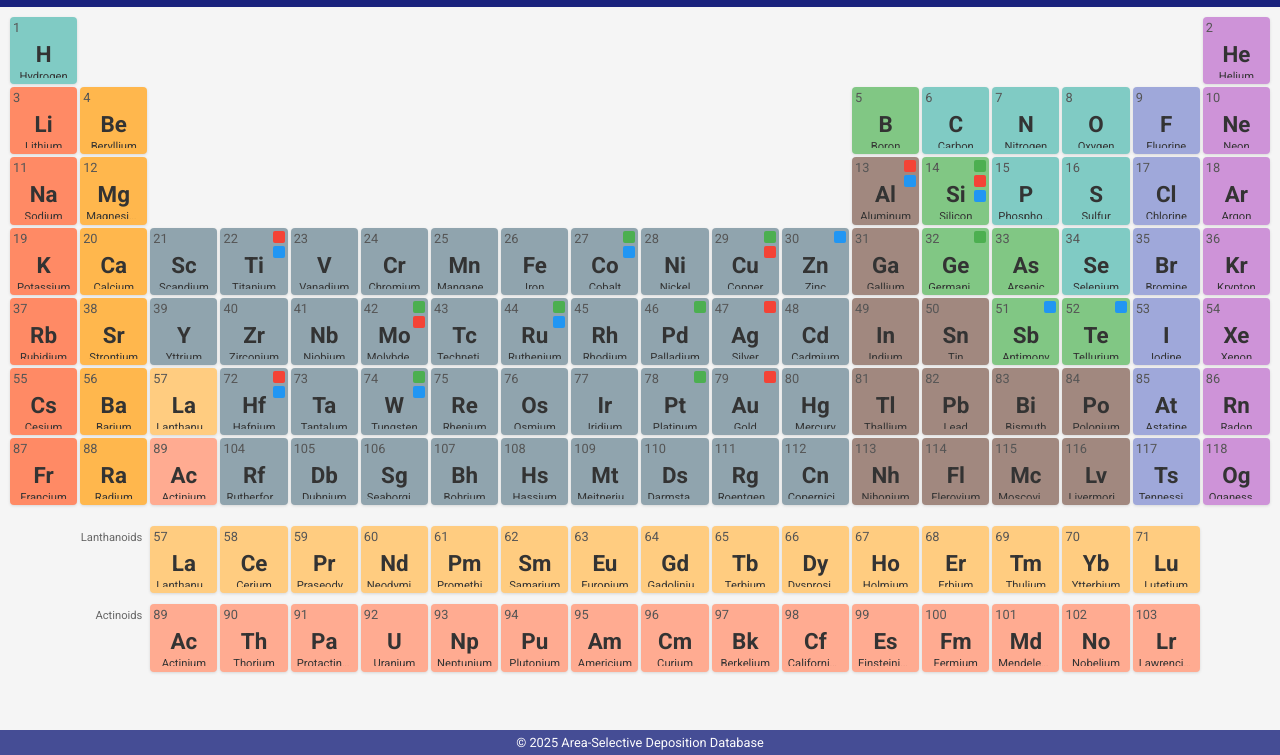
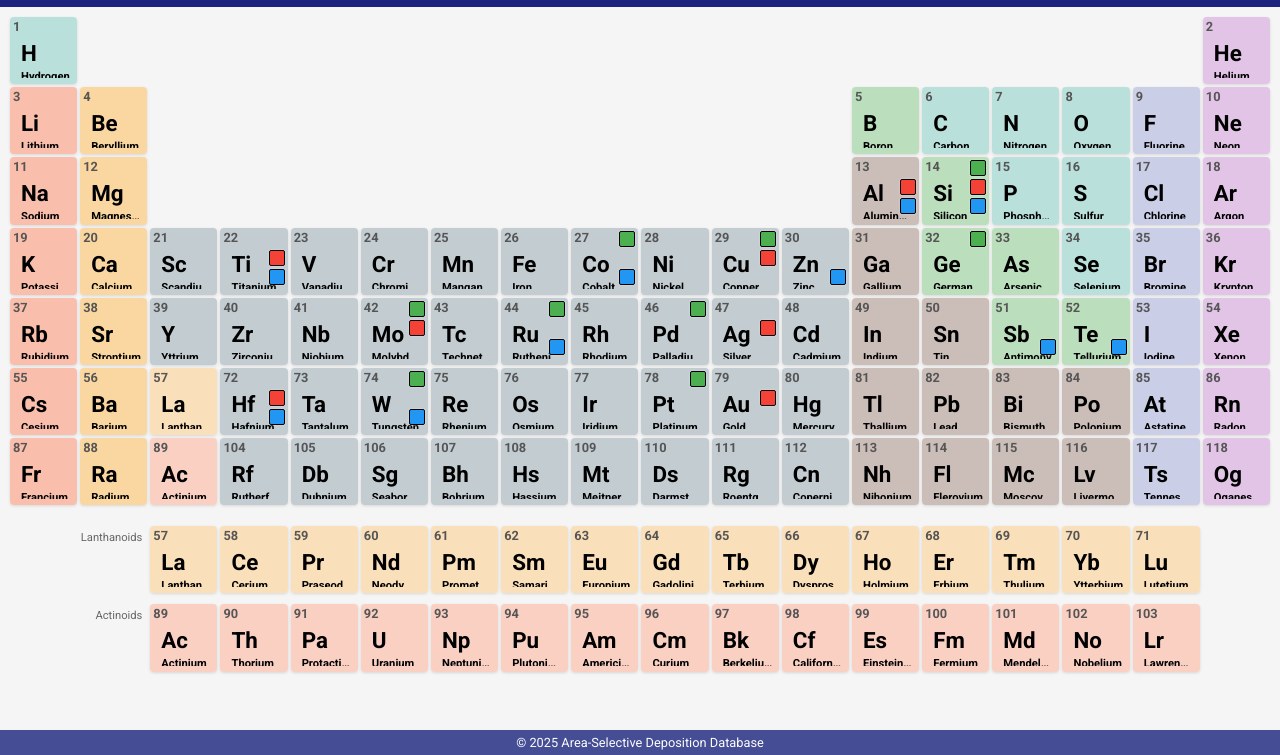
Before and after one commit to StarryWorm/ASD, a plain HTML site: page index.html in a window 1280 px wide. Shown: the part 45-800 px from the top of the page. Drawn offline with Linux system fonts and the light colour scheme.

Commit message:
Style improvements

```diff
--- a/static/css/styles.css
+++ b/static/css/styles.css
@@ -5,17 +5,17 @@
   --non-growth-surface-color: #F44336;
   --grown-material-color: #2196F3;
 
-  /* Element Category Colors */
-  --alkali-metal-color: #ff8a65;
-  --alkaline-earth-metal-color: #ffb74d;
-  --transition-metal-color: #90a4ae;
-  --post-transition-metal-color: #a1887f;
-  --metalloid-color: #81c784;
-  --nonmetal-color: #80cbc4;
-  --halogen-color: #9fa8da;
-  --noble-gas-color: #ce93d8;
-  --lanthanide-color: #ffcc80;
-  --actinide-color: #ffab91;
+  /* Element Category Colors - now with 50% transparency */
+  --alkali-metal-color: rgba(255, 138, 101, 0.5);
+  --alkaline-earth-metal-color: rgba(255, 183, 77, 0.5);
+  --transition-metal-color: rgba(144, 164, 174, 0.5);
+  --post-transition-metal-color: rgba(161, 136, 127, 0.5);
+  --metalloid-color: rgba(129, 199, 132, 0.5);
+  --nonmetal-color: rgba(128, 203, 196, 0.5);
+  --halogen-color: rgba(159, 168, 218, 0.5);
+  --noble-gas-color: rgba(206, 147, 216, 0.5);
+  --lanthanide-color: rgba(255, 204, 128, 0.5);
+  --actinide-color: rgba(255, 171, 145, 0.5);
 }
 
 * {
@@ -126,7 +126,7 @@ body {
   display: flex;
   flex-direction: column;
   justify-content: flex-start;
-  background-color: #ffffff;
+  background-color: rgba(255, 255, 255, 0.7);
   border-radius: 4px;
   padding: 6px;
   cursor: pointer;
@@ -136,6 +136,18 @@ body {
   user-select: none;
   min-width: 50px;
   min-height: 50px;
+  /* Ensure crisp text rendering */
+  transform: translateZ(0);
+  backface-visibility: hidden;
+}
+
+/* Make text dark for better readability against transparent backgrounds */
+.symbol, .name, .atomic-number {
+  color: #000;
+  font-weight: bold;
+  text-rendering: geometricPrecision;
+  -webkit-font-smoothing: antialiased;
+  -moz-osx-font-smoothing: grayscale;
 }
 
 .element:hover {
@@ -174,12 +186,21 @@ body {
   display: flex;
   flex-direction: column;
   gap: 3px;
+  height: calc(100% - 6px);
 }
 
 .role-indicator {
-  width: 12px;
-  height: 12px;
+  width: 16px;
+  height: 16px;
   border-radius: 2px;
+  border: 1px solid #000;
+  box-shadow: 0 0 2px rgba(255, 255, 255, 0.5);
+}
+
+/* Ensure consistent spacing even when indicators are hidden */
+.role-indicator[style*="hidden"] {
+  display: block;
+  visibility: hidden;
 }
 
 .atomic-number {
@@ -188,18 +209,21 @@ body {
   left: 3px;
   font-size: 0.8rem;
   color: #555;
+  text-align: left;
 }
 
 .symbol {
   margin-top: 18px;
   font-size: 1.4rem;
   font-weight: bold;
-  text-align: center;
+  text-align: left;
+  padding-left: 5px;
 }
 
 .name {
   font-size: 0.7rem;
-  text-align: center;
+  text-align: left;
+  padding-left: 5px;
   margin-top: 3px;
   white-space: nowrap;
   overflow: hidden;
--- a/static/js/main.js
+++ b/static/js/main.js
@@ -1,4 +1,4 @@
-// improved-main.js - Interactive Periodic Table for ASD Database
+// main.js - Interactive Periodic Table for ASD Database
 
 // Global variables
 let elementsData = [];
@@ -171,24 +171,36 @@ function createElementCell(element) {
   const indicatorsContainer = document.createElement('div');
   indicatorsContainer.className = 'role-indicators';
 
-  // Create indicators for each role
+  // Always create all three indicators in fixed positions
+  // Growth indicator (green) - always on top
+  const growthIndicator = document.createElement('div');
+  growthIndicator.className = 'role-indicator';
   if (isGrowthSurface) {
-    const growthIndicator = document.createElement('div');
-    growthIndicator.className = 'role-indicator growth-indicator';
-    indicatorsContainer.appendChild(growthIndicator);
+    growthIndicator.classList.add('growth-indicator');
+  } else {
+    growthIndicator.style.visibility = 'hidden';
   }
+  indicatorsContainer.appendChild(growthIndicator);
 
+  // Non-growth indicator (orange) - always in middle
+  const nonGrowthIndicator = document.createElement('div');
+  nonGrowthIndicator.className = 'role-indicator';
   if (isNonGrowthSurface) {
-    const nonGrowthIndicator = document.createElement('div');
-    nonGrowthIndicator.className = 'role-indicator non-growth-indicator';
-    indicatorsContainer.appendChild(nonGrowthIndicator);
+    nonGrowthIndicator.classList.add('non-growth-indicator');
+  } else {
+    nonGrowthIndicator.style.visibility = 'hidden';
   }
+  indicatorsContainer.appendChild(nonGrowthIndicator);
 
+  // Grown material indicator (blue) - always at bottom
+  const grownIndicator = document.createElement('div');
+  grownIndicator.className = 'role-indicator';
   if (isGrownMaterial) {
-    const grownIndicator = document.createElement('div');
-    grownIndicator.className = 'role-indicator grown-indicator';
-    indicatorsContainer.appendChild(grownIndicator);
+    grownIndicator.classList.add('grown-indicator');
+  } else {
+    grownIndicator.style.visibility = 'hidden';
   }
+  indicatorsContainer.appendChild(grownIndicator);
 
   elementCell.appendChild(indicatorsContainer);
 
```
